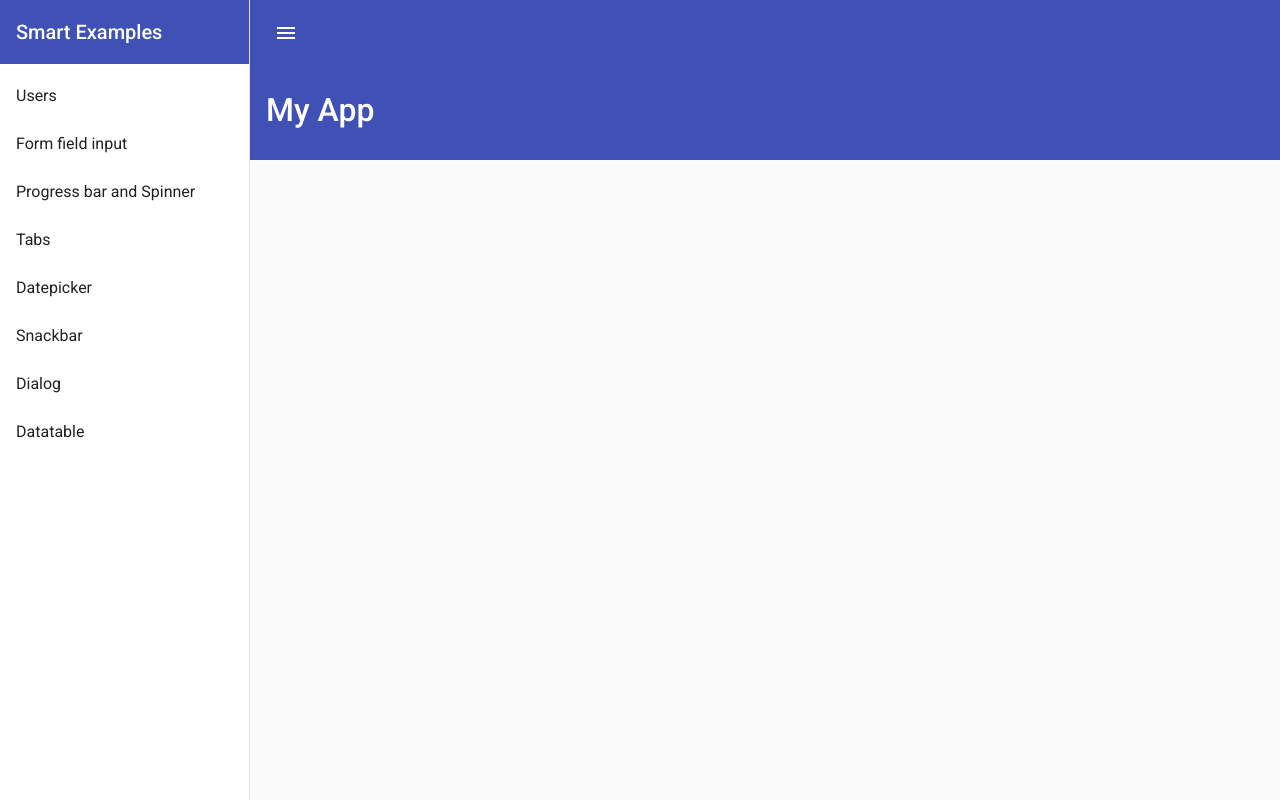
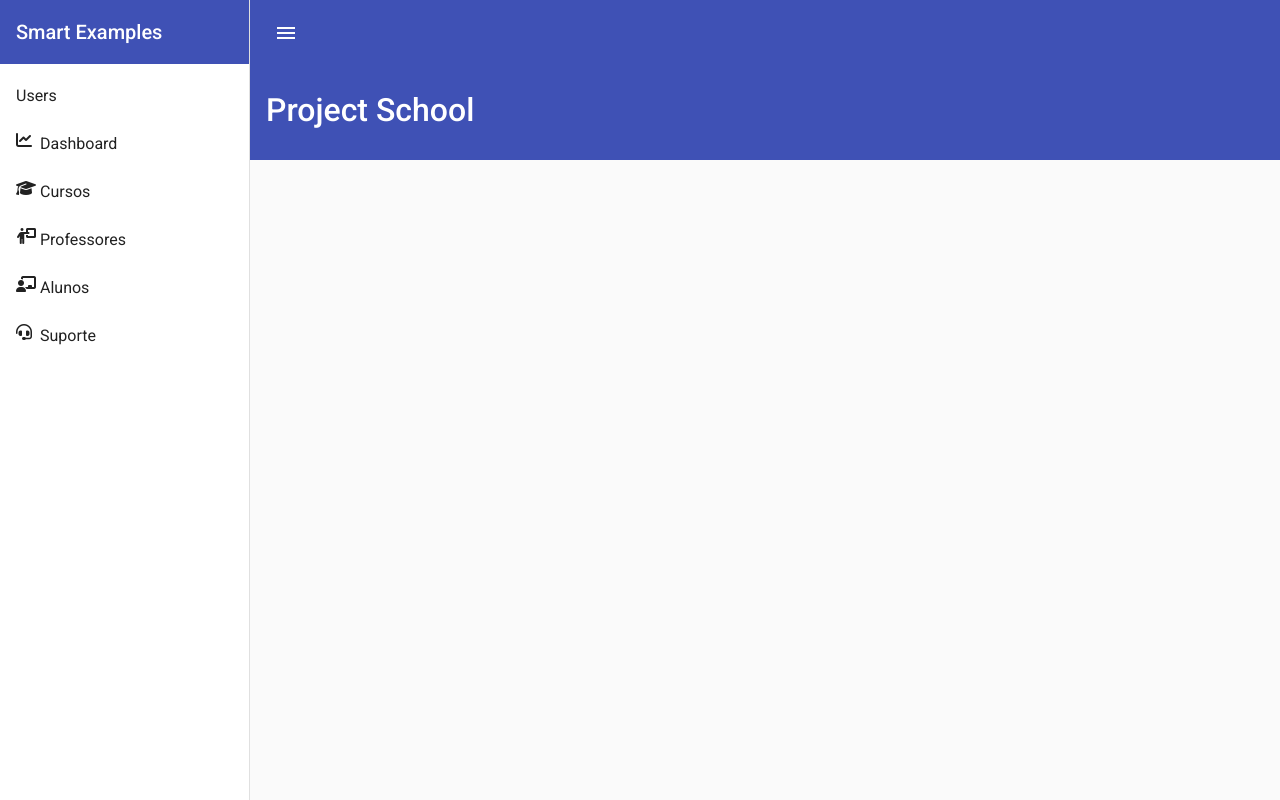
Before and after one commit to abruno36/-RxJS_Angular_Material, an Angular app in the folder ProjectSchool/: page / in a window 1280 px wide. Built offline with nearby package versions, Linux system fonts and the light colour scheme.

Commit message:
Atualização final seção 4 - 14071320

```diff
--- a/ProjectSchool/package.json
+++ b/ProjectSchool/package.json
@@ -22,6 +22,7 @@
     "@angular/platform-browser": "^14.2.0",
     "@angular/platform-browser-dynamic": "^14.2.0",
     "@angular/router": "^14.2.0",
+    "@fortawesome/fontawesome-free": "^6.5.2",
     "rxjs": "~7.5.0",
     "tslib": "^2.3.0",
     "zone.js": "~0.11.4"
--- a/ProjectSchool/src/app/app.component.html
+++ b/ProjectSchool/src/app/app.component.html
@@ -11,13 +11,11 @@
   </mat-toolbar>
   <mat-nav-list>
     <a mat-list-item routerLink="/users">Users</a>
-    <a mat-list-item routerLink="/formFieldInput">Form field input</a>
-    <a mat-list-item routerLink="/progBarSpinner">Progress bar and Spinner</a>
-    <a mat-list-item routerLink="/tabs">Tabs</a>
-    <a mat-list-item routerLink="/datepicker">Datepicker</a>
-    <a mat-list-item routerLink="/snackbar">Snackbar</a>
-    <a mat-list-item routerLink="/dialog">Dialog</a>
-    <a mat-list-item routerLink="/datatable">Datatable</a>
+    <a *ngFor="let item of items_menu" mat-list-item
+        [routerLink]="item.link" routerLinkActive="active">
+        <mat-icon fontSet="fa" [fontIcon]="item.icon"></mat-icon>
+        <span>{{item.label}}</span>
+    </a>
   </mat-nav-list>
   </mat-sidenav>
 
@@ -34,7 +32,7 @@
       >
         <mat-icon>menu</mat-icon>
       </button>
-      <span *ngIf="popText">My App</span>
+      <span *ngIf="popText">Project School</span>
       <span class="example-spacer"></span>
       <button mat-icon-button class="example-icon favorite-icon">
         <mat-icon>favorite</mat-icon>
@@ -44,7 +42,7 @@
       </button>
     </mat-toolbar>
     <mat-toolbar class="toolbar-submenu" color="primary">
-      <span *ngIf="!popText">My App</span>
+      <span *ngIf="!popText">Project School</span>
     </mat-toolbar>
       <router-outlet></router-outlet>
   </mat-sidenav-content>
--- a/ProjectSchool/src/app/app.component.ts
+++ b/ProjectSchool/src/app/app.component.ts
@@ -1,6 +1,8 @@
 import { BreakpointObserver } from '@angular/cdk/layout';
 import { Component, OnInit } from '@angular/core';
 import { fromEvent, map } from 'rxjs';
+import { MenuItem } from './shared/models/menuItem';
+import { menuItems } from './shared/models/menu';
 
 export const SCROLL_CONTAINER = 'mat-sidenav-content';
 export const TEXT_LIMIT = 50;
@@ -14,6 +16,7 @@
   public isSmallScreen = false;
   public popText = false;
   public applyShadow = false;
+  public items_menu: MenuItem[] = menuItems;
 
   constructor(private breakpointObserver: BreakpointObserver) { }
 
--- a/ProjectSchool/src/styles.scss
+++ b/ProjectSchool/src/styles.scss
@@ -1,5 +1,5 @@
 /* You can add global styles to this file, and also import other style files */
-
+@import '../node_modules/@fortawesome/fontawesome-free/css/all.min.css';
 html, body { height: 100%; }
 body { margin: 0; font-family: Roboto, "Helvetica Neue", sans-serif; }
 
```
Also changed, not shown: 1 other file (tests, documents, lock files or other folders).
